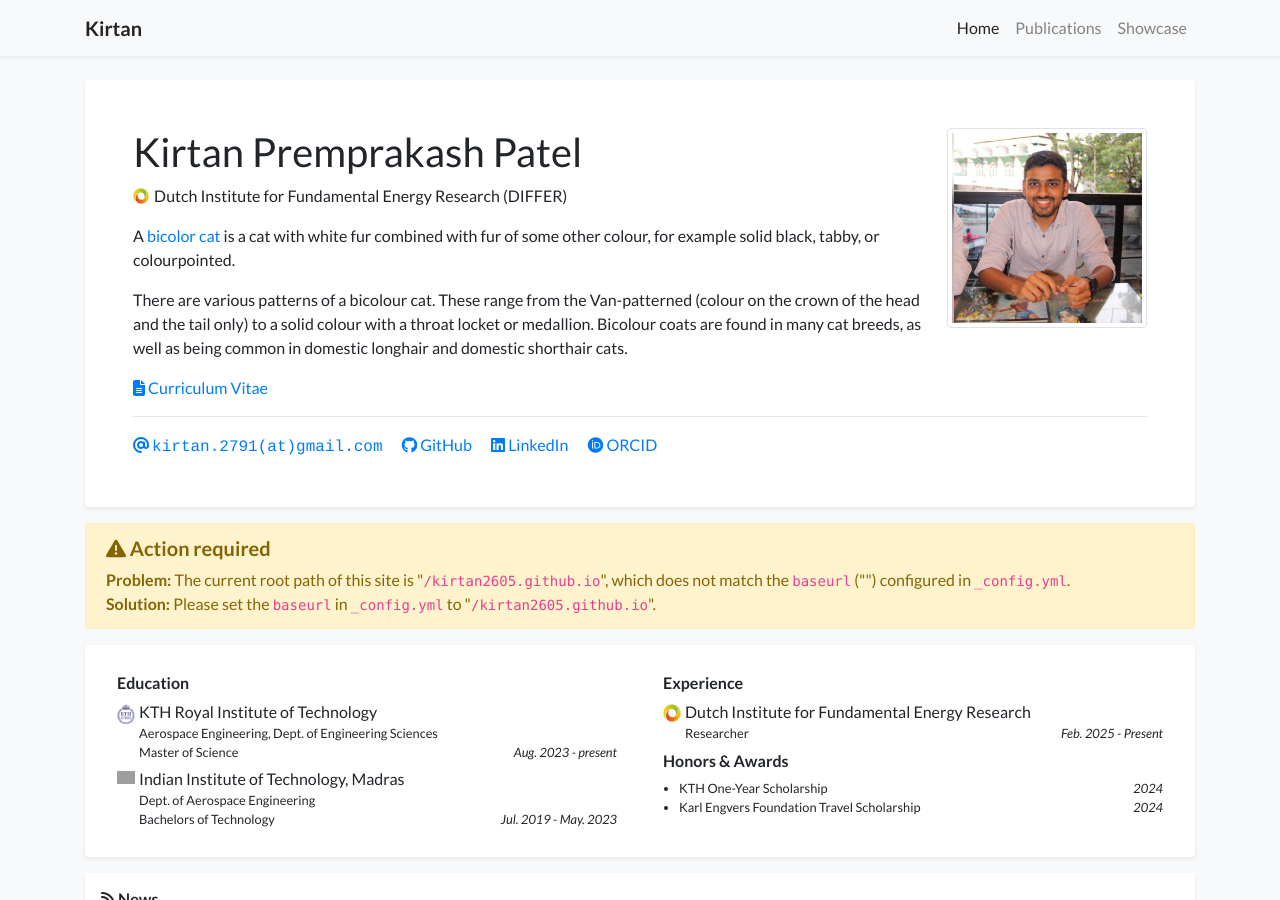
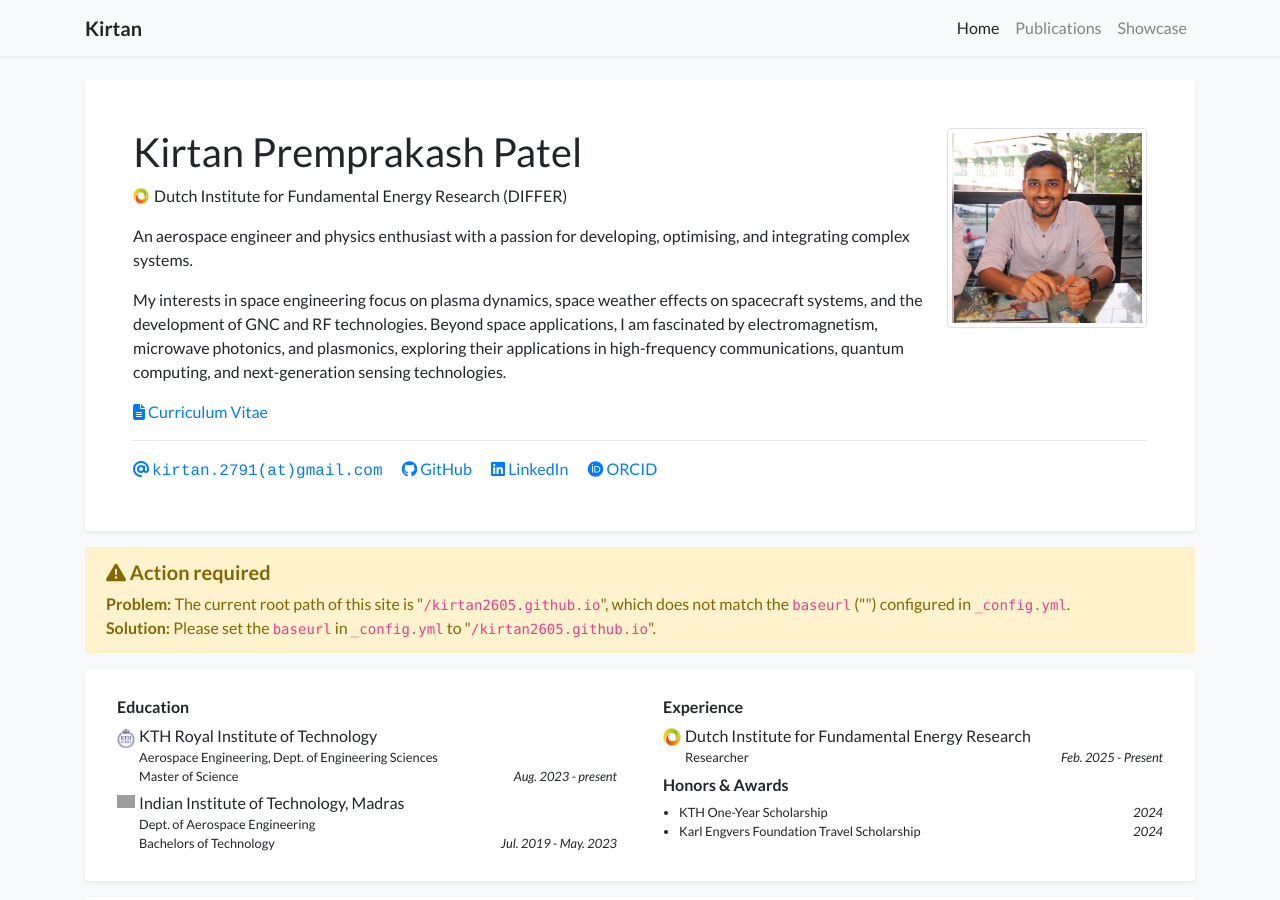
Before and after one commit to kirtan2605/kirtan2605.github.io, a Jekyll site: the page built from index.html, in a window 1280 px wide and 900 px high. Built offline with Jekyll 4.4.1, drawn with Linux system fonts in a browser that asks for light colours; nearby versions of some CDN libraries; a style sheet for code colours, icons or effects is not loaded; grey boxes are pictures that could not be loaded.

Commit message:
Update profile.yml

```diff
--- a/_data/profile.yml
+++ b/_data/profile.yml
@@ -22,12 +22,13 @@ orcid: 0000-0003-1228-9924
 short_bio_text_justify: false
 short_bio: >-
   <p>
-    A <a href="https://en.wikipedia.org/wiki/Bicolor_cat" target="_blank">bicolor cat</a> is a cat with white fur combined with fur of some other colour, for example solid black, tabby, or colourpointed.
+    An aerospace engineer and physics enthusiast with a passion for developing, optimising, and integrating complex systems.
   </p>
   <p>
-    There are various patterns of a bicolour cat. These range from the Van-patterned (colour on the crown of the head
-    and the tail only) to a solid colour with a throat locket or medallion. Bicolour coats are found in many cat breeds,
-    as well as being common in domestic longhair and domestic shorthair cats.
+    My interests in space engineering focus on plasma dynamics, space weather effects on spacecraft systems, and the
+    development of GNC and RF technologies. Beyond space applications, I am fascinated by electromagnetism, microwave
+    photonics, and plasmonics, exploring their applications in high-frequency communications, quantum computing, and
+    next-generation sensing technologies.
   </p>
 
 portrait_url: /assets/images/photos/KirtanPatel.jpg
```
